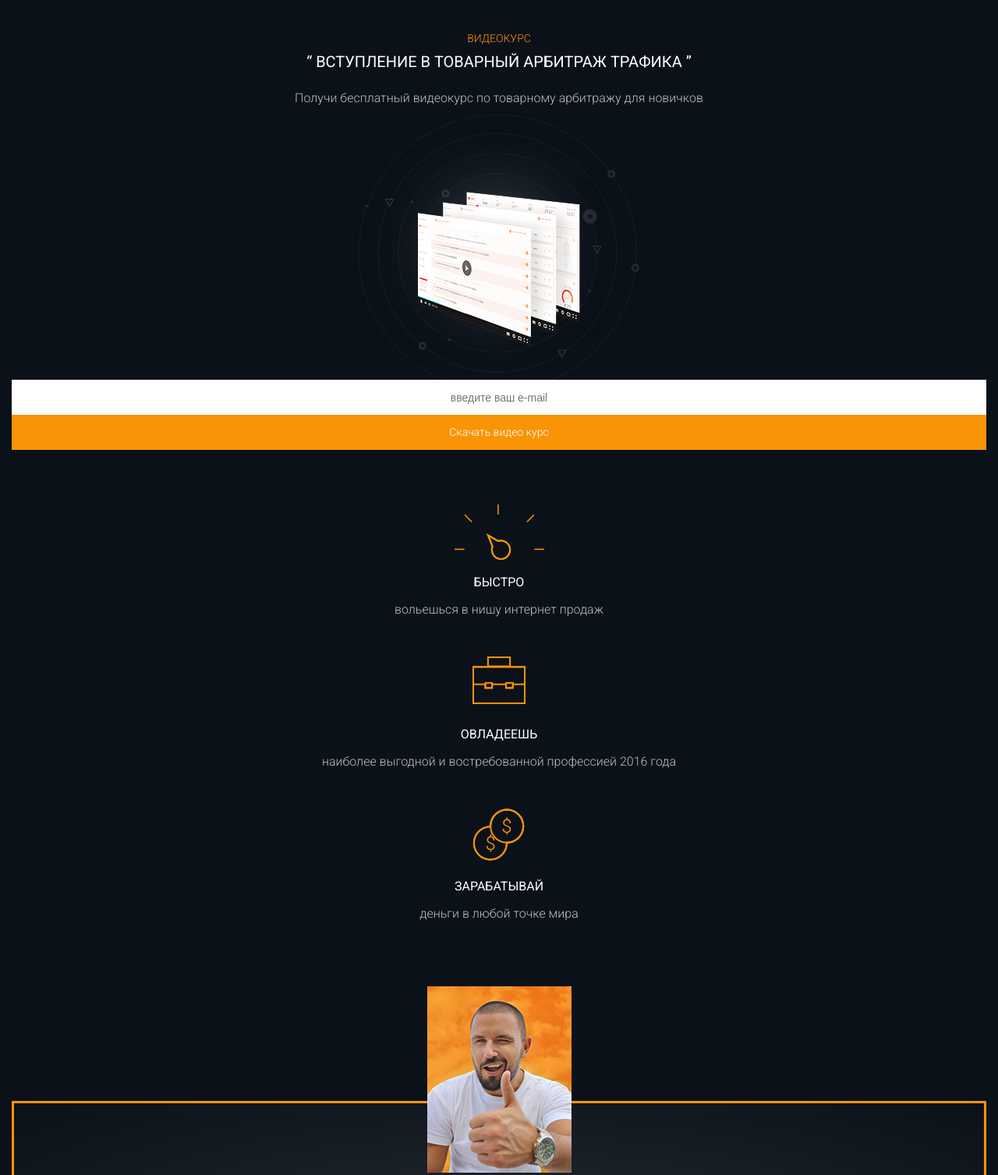
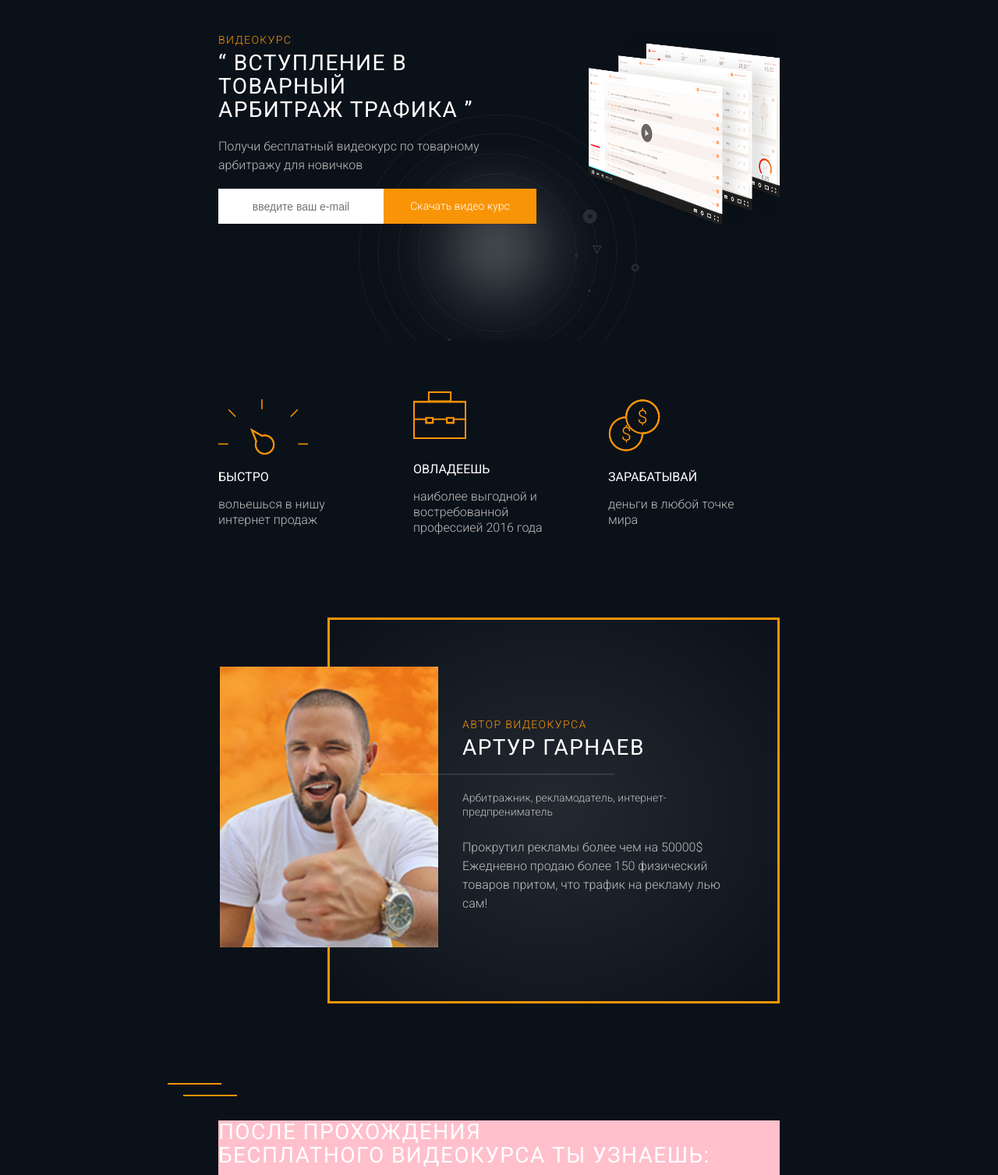
Before and after one commit to usalkoulia/traffic-school, a plain HTML site: page source/index.html in a window 1280 px wide. Shown: the part 67-1574 px from the top of the page at 78% size. Drawn offline with nearby package versions, Linux system fonts and the light colour scheme; files that its build step writes are made by us from their sources; a script that the page names is missing.

Commit message:
Начала стилизацию таблетки

```diff
--- a/source/index.html
+++ b/source/index.html
@@ -15,19 +15,19 @@
       </div>
     </header>
 
-    <menu>
+    <main>
       <h1 class="visually-hidden">Информация об основном видеокурсе Школы Трафика</h1>
 
       <section class="hero">
         <div class="hero__centering">
-          <h2 class="hero__title title"><span class="title__caption">Видеокурс</span><br> “ Вступление в товарный арбитраж трафика ”</h2>
+          <h2 class="hero__title title"><span class="title__caption">Видеокурс</span><br> “ Вступление в товарный<br> арбитраж трафика ”</h2>
           <p class="hero__text text">Получи бесплатный видеокурс по товарному арбитражу для новичков</p>
+          <form class="hero__form download-form" action="index.html" method="post">
+            <label class="visually-hidden" for="download-input">Электронная почта</label>
+            <input class="download-form__input" type="email" name="email" placeholder="Введите ваш e-mail" id="download-input">
+            <a class="download-form__link" href="#">Скачать видео курс</a>
+          </form>
         </div>
-        <form class="hero__form download-form" action="index.html" method="post">
-          <label class="visually-hidden" for="download-input">Электронная почта</label>
-          <input class="download-form__input" type="email" name="email" placeholder="Введите ваш e-mail" id="download-input">
-          <a class="download-form__link" href="#">Скачать видео курс</a>
-        </form>
       </section>
 
       <section class="advantages">
@@ -90,7 +90,7 @@
         </div>
       </section>
 
-    </menu>
+    </main>
     <footer class="footer">
       <div class="footer__centering">
         <p class="footer__copyright"><span class="footer__copyright--caption">“ШКОЛА ТРАФИКА"</span> - школа товарного арбитража трафика Артура Гарнаева (с) 2016</p>
--- a/source/sass/_about-author.scss
+++ b/source/sass/_about-author.scss
@@ -29,3 +29,49 @@
   font-weight: 300;
   margin-bottom: 40px;
 }
+
+@media (min-width: $tablet-min-width) {
+  .about-author {
+    padding-top: 15px;
+    margin-bottom: 120px;
+  }
+
+  .about-author__centering {
+    @include tablet-centering;
+  }
+
+  .about-author__wrapper {
+    margin-left: 140px;
+    min-height: 495px;
+    padding-left: 170px;
+    padding-right: 70px;
+    text-align: left;
+  }
+
+  .about-author__image {
+    height: 360px;
+    width: 280px;
+    left: -141px;
+    top: 60px;
+  }
+
+  .about-author__title {
+    margin-bottom: 40px;
+    position: relative;
+  }
+
+  .about-author__title::after {
+    content: "";
+    position: absolute;
+    width: 300px;
+    height: 2px;
+    background-color: $primary-color;
+    bottom: -20px;
+    left: -105px;
+    opacity: 0.1;
+  }
+
+  .about-author__text {
+    margin-bottom: 25px;
+  }
+}
--- a/source/sass/_advantages.scss
+++ b/source/sass/_advantages.scss
@@ -43,3 +43,24 @@
   line-height: 20px;
   text-transform: lowercase;
 }
+
+@media (min-width: $tablet-min-width) {
+  .advantages__centering {
+    @include tablet-centering;
+  }
+
+  .advantages__list {
+    flex-direction: row;
+  }
+
+  .advantages__item {
+    text-align: left;
+    width: 220px;
+    background-position: top left;
+    padding-left: 0;
+
+    &:not(:last-child) {
+      margin-right: 30px;
+    }
+  }
+}
--- a/source/sass/_download-form.scss
+++ b/source/sass/_download-form.scss
@@ -1,5 +1,6 @@
 .download-form {
   font-weight: 300;
+  text-align: center;
 }
 
 .download-form__input {
@@ -23,3 +24,17 @@
   display: block;
   line-height: 45px;
 }
+
+@media (min-width: $tablet-min-width) {
+  .download-form {
+    display: flex;
+  }
+
+  .download-form__input {
+    width: 212px;
+  }
+
+  .download-form__link {
+    width: 196px;
+  }
+}
--- a/source/sass/_features.scss
+++ b/source/sass/_features.scss
@@ -84,3 +84,30 @@
 .features__item--five::after {
   content: "5";
 }
+
+@media (min-width: $tablet-min-width) {
+  // .features {
+  //   background-color: pink;
+  // }
+
+  .features__centering {
+    @include tablet-centering;
+    background-color: pink;
+  }
+
+  .features__title {
+    padding-left: 0;
+  }
+
+  .features__title::before {
+    left: -65px;
+  }
+
+  .features__title::after {
+    left: -45px;
+  }
+
+  .features__list {
+    padding-left: 65px;
+  }
+}
--- a/source/sass/_header.scss
+++ b/source/sass/_header.scss
@@ -1,3 +1,9 @@
 .header {
   padding: 30px 15px 20px 15px;
 }
+
+@media (min-width: $tablet-min-width) {
+  .header__centering {
+    @include tablet-centering;
+  }
+}
--- a/source/sass/_hero.scss
+++ b/source/sass/_hero.scss
@@ -1,7 +1,7 @@
 .hero {
   padding: 15px;
   text-align: center;
-  height: 565px;
+  min-height: 565px;
   display: flex;
   flex-direction: column;
   background-image: url("../img/bg-tablet.png");
@@ -12,11 +12,13 @@
 }
 
 .hero__centering {
-  min-height: 455px;
+  min-height: 530px;
   background-image: url("../img/scrins-mobile.png");
   background-repeat: no-repeat;
   background-size: auto;
-  background-position: center 85%;
+  background-position: center 63%;
+  display: flex;
+  flex-direction: column;
 }
 
 .hero__title {
@@ -30,3 +32,23 @@
 .hero__form {
   margin-top: auto;
 }
+
+@media (min-width: $tablet-min-width) {
+  .hero {
+    min-height: 420px;
+  }
+
+  .hero__centering {
+    @include tablet-centering;
+    padding-right: 312px;
+    background-image: url("../img/scrins.png");
+    background-size: 290px;
+    background-position: 475px center;
+    text-align: left;
+    min-height: 255px;
+  }
+
+  .hero__text {
+    padding: 0;
+  }
+}
--- a/source/sass/_mixins.scss
+++ b/source/sass/_mixins.scss
@@ -1,6 +1,6 @@
 @mixin tablet-centering() {
   width: 100%;
-  max-width: 750px;
+  max-width: 720px;
   margin: 0 auto;
 }
 
--- a/source/sass/_title.scss
+++ b/source/sass/_title.scss
@@ -10,3 +10,10 @@
   font-size: 14px;
   font-weight: 300;
 }
+
+@media (min-width: $tablet-min-width) {
+  .title {
+    font-size: 28px;
+    letter-spacing: 0.05em;
+  }
+}
--- a/source/sass/_variables.scss
+++ b/source/sass/_variables.scss
@@ -1,3 +1,5 @@
 $primary-color: #ffffff;
 $secondary-color: #bdbdbd;
 $third-color: #f99406;
+$tablet-min-width: 750px;
+$desktop-min-width: 1170px;
```
